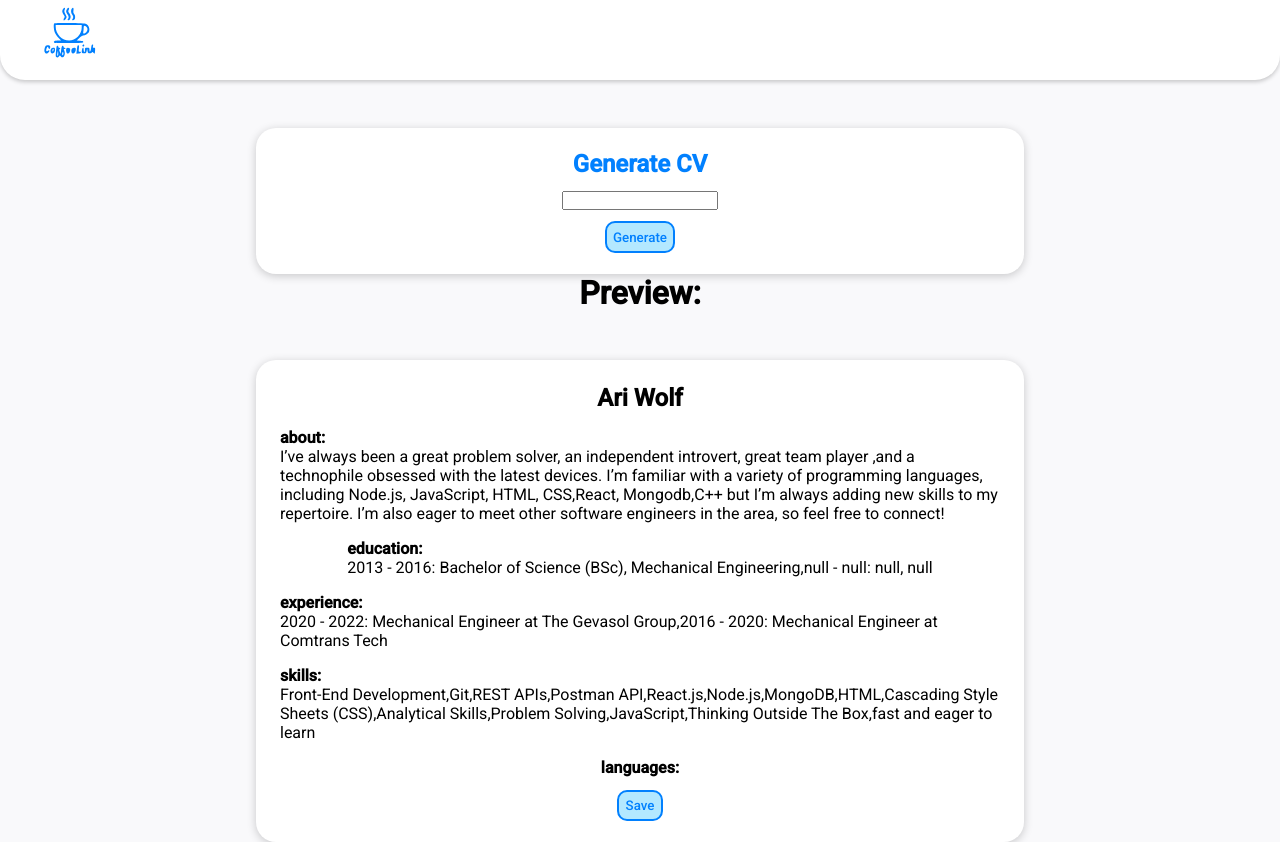
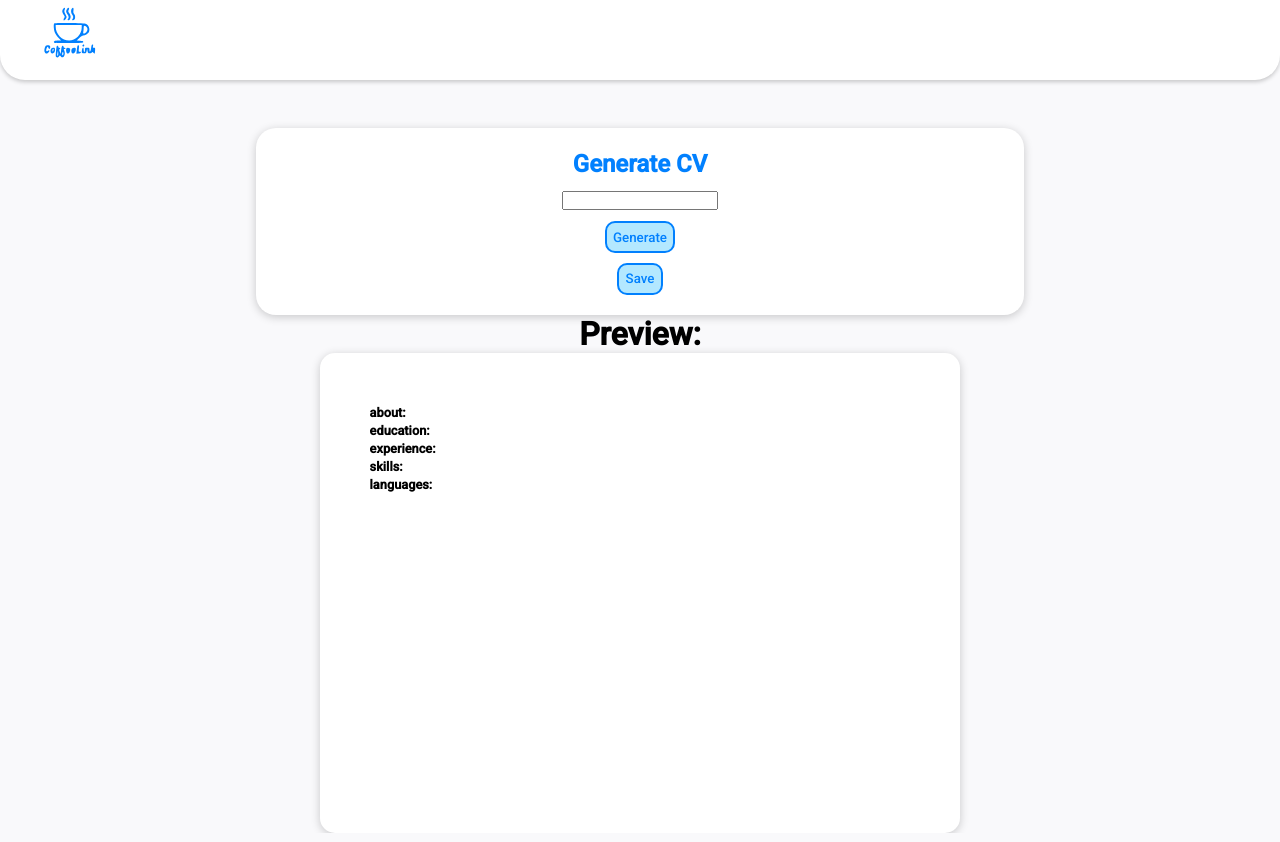
Before and after one commit to SKLC1/CoffeeLink, a React (Create React App) app in the folder client/: page /cv_generate in a window 1280 px wide. Built offline with nearby package versions, Linux system fonts and the light colour scheme; no server answers.

Commit message:
generate cv preview

```diff
--- a/client/src/StyledComponents/CVcategory.jsx
+++ b/client/src/StyledComponents/CVcategory.jsx
@@ -2,4 +2,5 @@ import styled from "@emotion/styled";
 
 export const CVCategory = styled.div`
  margin: 0.1rem;
+ align-self: baseline;
 `
--- a/client/src/StyledComponents/Card.style.jsx
+++ b/client/src/StyledComponents/Card.style.jsx
@@ -1,11 +1,11 @@
 import styled from "@emotion/styled";
 
 export const Card = styled.div`
-  padding: 1rem;
+  padding: 3rem;
   min-width: 300px;
   height: 60vh;
   width: 50vw;
-  font-size: 3vw;
+  font-size: 1vw;
   background-color: ${(props)=> props.backgroundColor };;
   border-radius: 15px;
   box-shadow: 0 2px 10px 0 rgba(0,0,0,.2);
@@ -13,8 +13,8 @@ export const Card = styled.div`
   //display
   display: flex;
   flex-direction: column;
-  align-items: center;
-  justify-content: center;
+  align-items: baseline;
+  justify-content: start;
   //children
   & > div > div > div > h2 {
        color: ${(props)=> props.nameColor };
@@ -26,7 +26,7 @@ export const Card = styled.div`
        color: ${(props)=> props.descriptionColor };;
     }
     //media
-    @media (min-width: 400px ) {
-      font-size: 0.8rem;
+    @media (max-width: 500px ) {
+      font-size: 2vw;
     }
 `
--- a/client/src/pages/cvUpload/cvGenerate.jsx
+++ b/client/src/pages/cvUpload/cvGenerate.jsx
@@ -1,15 +1,20 @@
 import axios from "axios";
-import { useState } from "react";
+import { useContext, useState } from "react";
+import { UserContext } from "../../UserContext";
+import { baseUrl } from "../../components/resuableComponents/baseURL";
 import CVcard from "../../components/resuableComponents/CVcard/CVcard";
 import { Button } from "../../StyledComponents/Button.style";
 import { CVCategory } from "../../StyledComponents/CVcategory";
 import { Form } from "../../StyledComponents/Form.style";
 import { JustFlexRow } from "../../StyledComponents/JustFlexRow";
 import * as mockData from './cvMockData.json'
+import { Card } from "../../StyledComponents/Card.style";
 
 function GenerateCV() {
   const [profileID, setProfileID] = useState('');
   const [errMsg, setErrMsg] = useState('');
+  const [cv, setCV] = useState({});
+  const {currentUser} = useContext(UserContext)
 
 
   function setProfileIDfromLink(link){
@@ -19,7 +24,7 @@ function GenerateCV() {
     setProfileID(id)
   }
 
-  async function getCVfromProfile(){
+  async function getDataFromProfile(){
     const options = {
       method: 'POST',
       url: 'https://linkedin-profiles-and-company-data.p.rapidapi.com/profile-details',
@@ -33,15 +38,15 @@ function GenerateCV() {
 
     axios.request(options).then(function (response) {
       console.log(response.data);
-      // getCVfromData(response.data) when api works uncomment
+      getCVfromData(response.data)
     }).catch(function (error) {
+      setErrMsg(error)
       console.error(error);
     });
   }
 
   function getCVfromData(){
     const data = mockData.default;
-    console.log(data);
     const educationsArr = data.education.map((educationItem) => {
       const educationItemString =`${educationItem.date.start.year} - ${educationItem.date.end.year}: ${educationItem.degree_name}, ${educationItem.field_of_study}`
       return educationItemString
@@ -60,29 +65,33 @@ function GenerateCV() {
       skills: data.skills.toString(),
     }
     console.log(cv);
+    setCV(cv)
+  }
 
+  function renderPreview(){
     const preferences = ['name','about','education','experience','skills','languages']
     return preferences.map(category=>{
       return(
-       <div key={category} >
+        <div key={category} >
          <CVCategory>
          <h4>{category !== 'name' &&`${category}: `}</h4>
          {category === 'name'? <h2>{cv[category]}</h2>:<p>{cv[category]}</p>}
          </CVCategory>
        </div>
       )
-   })
+    })
   }
 
-  async function handleSubmit(cv){
-  //   try {
-  //     e.preventDefault();
-  //     const curUserId = currentUser.loggedUser._id
-  //     const {data} = await axios.patch(`${baseUrl}/users/addCV/${curUserId}`,{cv})
-  //     console.log(data);
-  //   } catch (error) {
-  //     console.log(error);
-  //   }
+  async function handleSubmit(cvObj){
+    try {
+      const curUserId = currentUser.loggedUser._id
+      const {data} = await axios.patch(`${baseUrl}/users/addCV/${curUserId}`,{cvObj})
+      console.log(data);
+      setErrMsg("Uploaded Successfully!")
+    } catch (error) {
+      console.log(error);
+      setErrMsg("Something went wrong")
+    }
   }
 
   return (
@@ -90,16 +99,18 @@ function GenerateCV() {
     <Form>
       <h2>Generate CV</h2>
       <input onChange={(e)=>setProfileIDfromLink(e.target.value)}></input>
-      <Button onClick={getCVfromProfile}>Generate</Button>
+      <Button onClick={getDataFromProfile}>Generate</Button>
+      <Button onClick={()=>handleSubmit(cv)}>Save</Button>
       {errMsg}
     </Form>
     <JustFlexRow>
       <h1>Preview:</h1>
     </JustFlexRow>
-    <Form>
-      {getCVfromData()}
-      <Button onClick={handleSubmit}>Save</Button>
-    </Form>
+    <JustFlexRow>
+     <Card>
+      {renderPreview()}
+     </Card>
+    </JustFlexRow>
     </>
    );
 }
```
